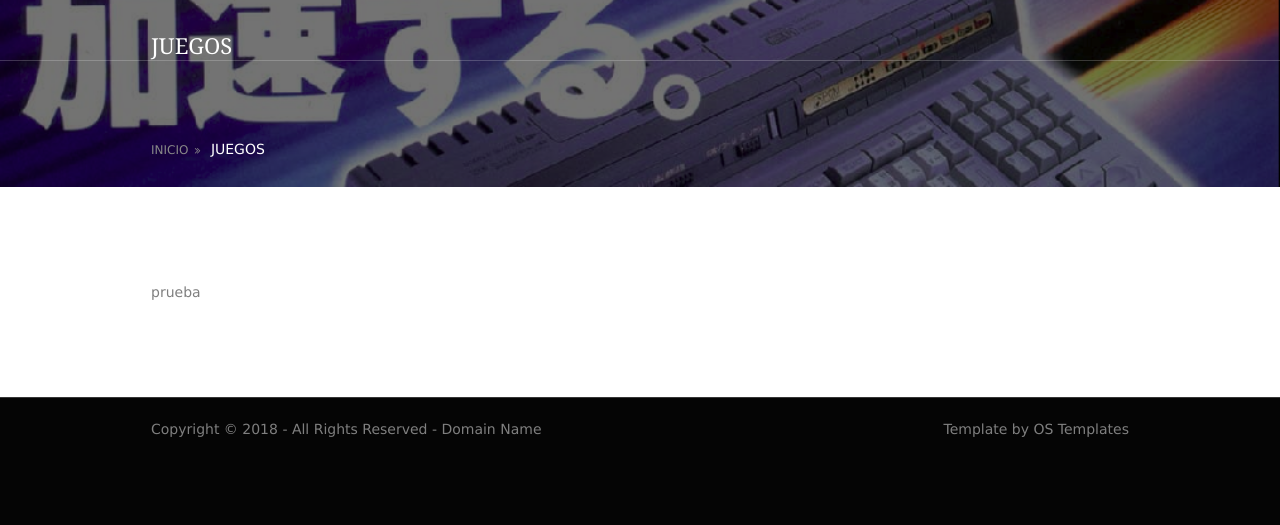
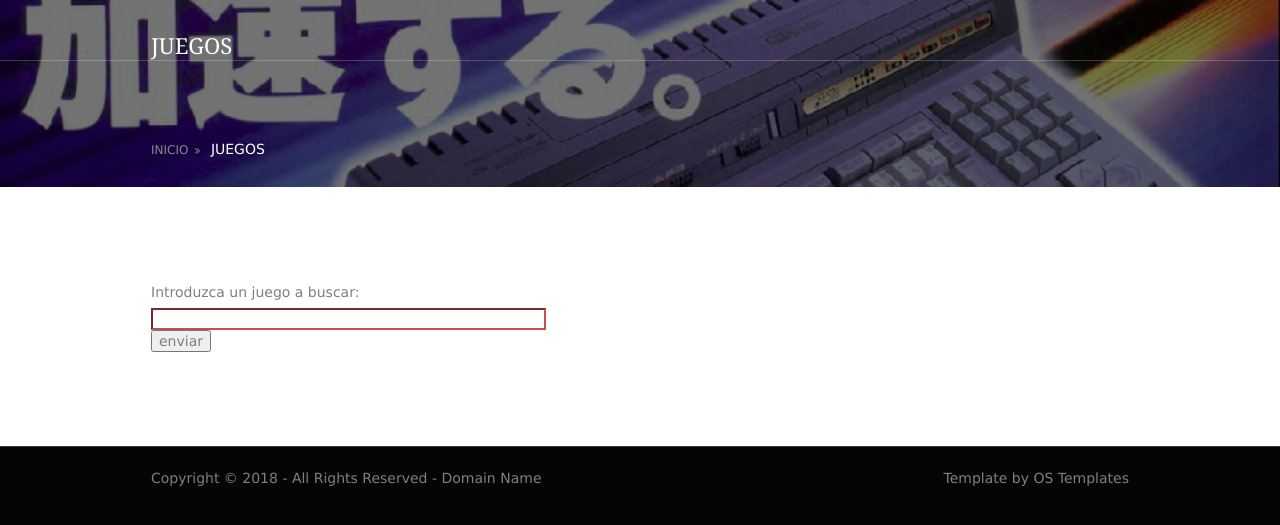
Before and after one commit to robertorodriguez98/tarea-pagina-msx, a Flask app: page /juegos in a window 1280 px wide. Shown: the top 525 px of the page. Run offline with Flask 2, Linux system fonts and the light colour scheme.

Commit message:
creado formulario en juegos

```diff
--- a/templates/base.html
+++ b/templates/base.html
@@ -15,13 +15,8 @@ Licence URI: https://www.os-templates.com/template-terms
 </head>
 <body id="top">
 <!-- ################################################################################################ -->
-<!-- ################################################################################################ -->
-<!-- ################################################################################################ -->
 <!-- Top Background Image Wrapper -->
 <div class="bgded overlay" style="background-image:url('../static/img/cabecera2.png');">
-  <!-- ################################################################################################ -->
-  <!-- ################################################################################################ -->
-  <!-- ################################################################################################ -->
   <!-- ################################################################################################ -->
   <div class="wrapper row1">
     <header id="header" class="hoc clear">
@@ -33,8 +28,6 @@ Licence URI: https://www.os-templates.com/template-terms
       <!-- ################################################################################################ -->
     </header>
   </div>
-  <!-- ################################################################################################ -->
-  <!-- ################################################################################################ -->
   <!-- ################################################################################################ -->
   <div class="wrapper row2">
     <div id="breadcrumb" class="hoc clear">
@@ -50,21 +43,16 @@ Licence URI: https://www.os-templates.com/template-terms
 </div>
 <!-- End Top Background Image Wrapper -->
 <!-- ################################################################################################ -->
-<!-- ################################################################################################ -->
-<!-- ################################################################################################ -->
 <div class="wrapper row3">
   <main class="hoc container clear">
-    <!-- main body -->
-    {% block contenido %}{% endblock %}
-    <!-- / main body -->
+      <div class="content">
+        <!-- main body -->
+        {% block contenido %}{% endblock %}
+        <!-- / main body -->
+      </div>
     <div class="clear"></div>
   </main>
 </div>
-<!-- ################################################################################################ -->
-<!-- ################################################################################################ -->
-<!-- ################################################################################################ -->
-<!-- ################################################################################################ -->
-<!-- ################################################################################################ -->
 <!-- ################################################################################################ -->
 <div class="wrapper row5">
   <div id="copyright" class="hoc clear">
@@ -74,8 +62,6 @@ Licence URI: https://www.os-templates.com/template-terms
     <!-- ################################################################################################ -->
   </div>
 </div>
-<!-- ################################################################################################ -->
-<!-- ################################################################################################ -->
 <!-- ################################################################################################ -->
 <a id="backtotop" href="#top"><i class="fa fa-chevron-up"></i></a>
 <!-- JAVASCRIPTS -->
--- a/templates/juegos.html
+++ b/templates/juegos.html
@@ -5,7 +5,11 @@
 {% block contenido %}
 <div class="posts">
     <p>
-        prueba
+        <form method="post" action="/listajuegos">
+            <label> Introduzca un juego a buscar: </label>
+            <input type="text" name="juego" autofocus required size=50/>
+            <input type="submit" value="enviar"/>
+        </form>
     </p>
 </div>
 {% endblock %}
```
